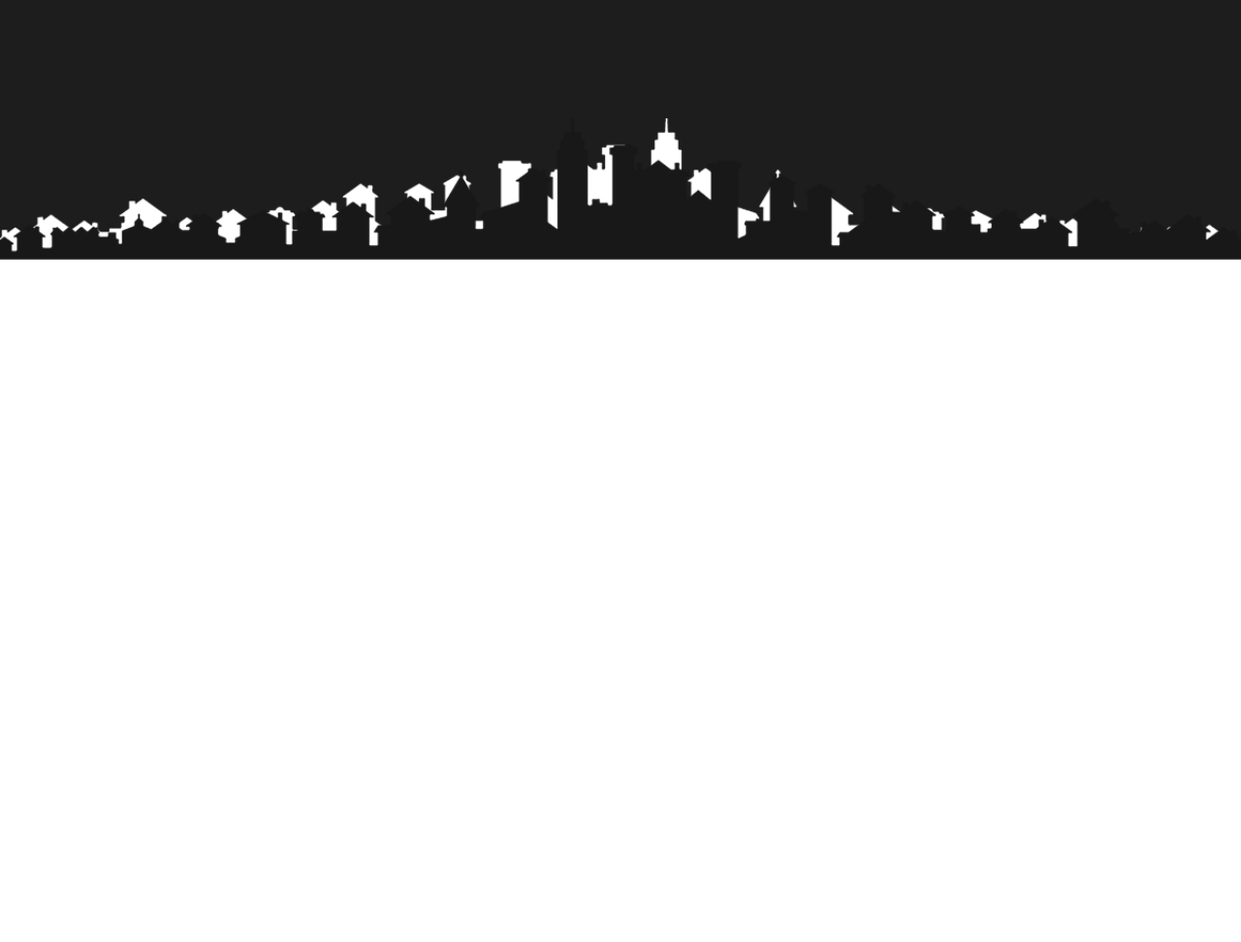
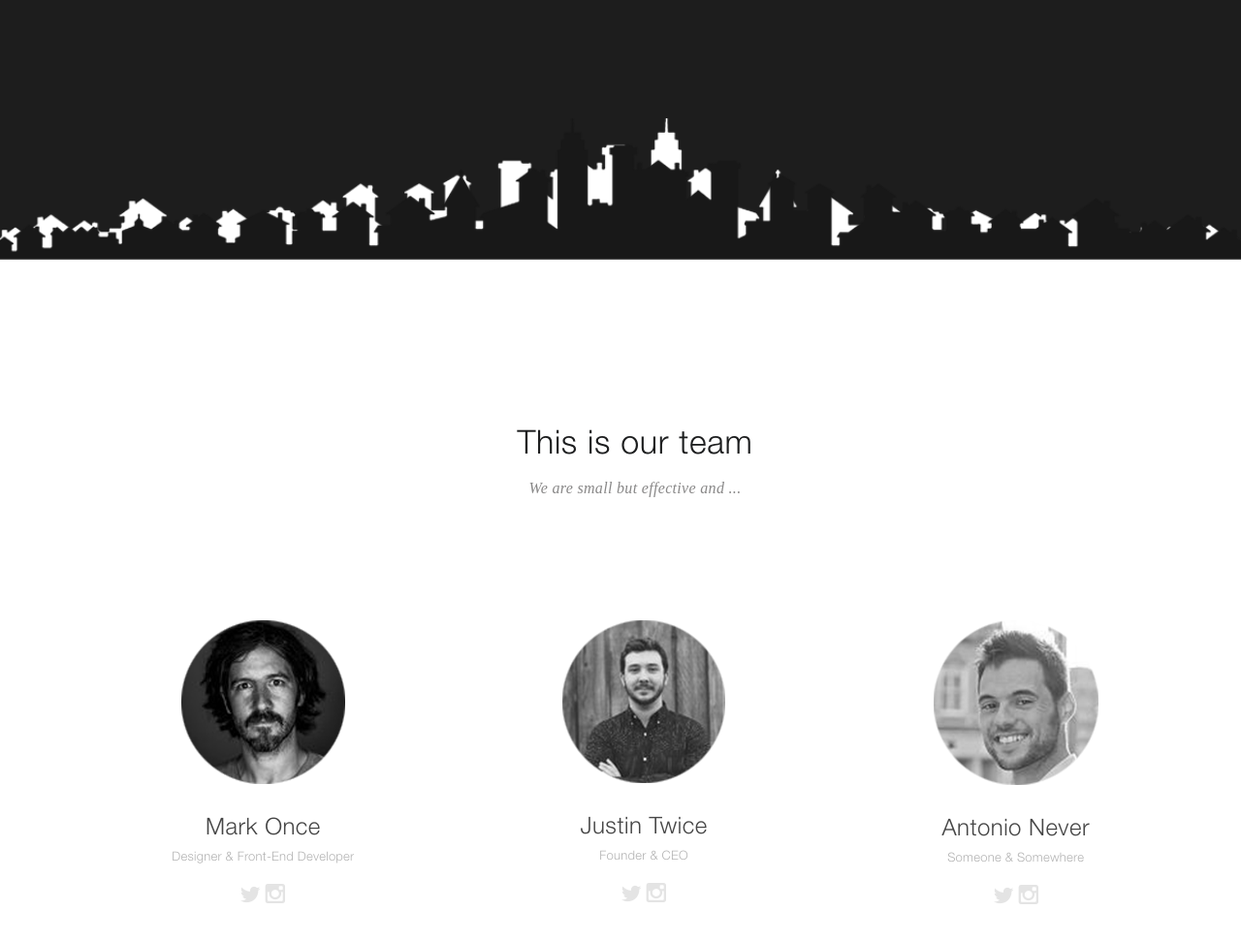
Before and after one commit to Madokadoka/emulsia, a plain HTML site: page index.html in a window 1280 px wide. Shown: the part 1494-2466 px from the top of the page at 97% size. Before the commit the page ends 1762 px from the top, so only its background shows below. Drawn offline with Linux system fonts and the light colour scheme.

Commit message:
Add files via upload

```diff
--- a/css/style.css
+++ b/css/style.css
@@ -92,6 +92,7 @@ background-size: contain, contain;
     grid-template-rows: max-content max-content;
     grid-template-columns: max-content max-content;
     grid-gap: 178px;
+    place-content: center center;
 }
 .about__item {
     width: 417px;
@@ -119,3 +120,62 @@ letter-spacing: 0.02em;
 line-height: 22px;
 color: #b7b7b7;
 }
+
+
+.team {
+height: 745px;
+text-align: center;
+}
+.block__head {
+}
+.block__title {
+    font-family: 'HelveticaNeuePro-Lt';
+font-size: 34px;
+font-weight: 400;
+letter-spacing: 0.02em;
+color: #1d1e1f;
+margin: 0;
+padding-top: 138px;
+margin-bottom: 13px;
+}
+.block__text {
+    font-family: 'Merriweather';
+    font-size: 16px;
+    font-weight: 300;
+    font-style: italic;
+    letter-spacing: 0.02em;
+    color: #898888;
+    margin: 0;
+}
+.team__inner {
+    display: flex;
+    justify-content: space-around;
+    padding-top: 127px;
+}
+.team__item {
+    text-align: center;
+}
+.team__item-img {
+    margin-bottom: 29px;
+}
+.team__item-title {
+    font-family: 'HelveticaNeuePro-Lt';
+font-size: 24px;
+font-weight: 400;
+letter-spacing: 0.02em;
+color: #464646;
+margin: 0;
+margin-bottom: 7px;
+}
+.team__item-text {
+    font-family: 'HelveticaNeuePro-Lt';
+font-size: 13px;
+font-weight: 400;
+letter-spacing: 0.02em;
+color: #b3b3b3;
+margin: 0;
+}
+.team__icon-box a {
+    font-size: 20px;
+    color: #e4e4e4;
+}
--- a/index.html
+++ b/index.html
@@ -16,7 +16,7 @@
                 <li class="menu__item active"><a href="#">Home</a></li>
                 <li class="menu__item"><a href="#">About Us</a></li>
                 <li class="menu__item"><a href="#">Team</a></li>
-                <li class="menu__item"><a href="#"><img src="/images/logo.png" alt="" class="logo"></a></li>
+                <li class="menu__item"><a href="#"><img src="images/logo.png" alt="" class="logo"></a></li>
                 <li class="menu__item"><a href="#">Services</a></li>
                 <li class="menu__item"><a href="#">Blog</a></li>
                 <li class="menu__item"><a href="#">Contact Us</a></li>
@@ -51,6 +51,60 @@
                     Begitus vit urna nulla.</div>
             </div>
         </div>
+<br>
+<br>
+<br>
+<br>
+<br>
+<br>
+<br>
+<br>
+<br>
+<br>
+<br>
+<br>
+<br>
+<br>
+<br>
+<br>
+<br>
+
+    <div class="team">
+        <div class="container">
+                <div class="block__head">
+                    <h2 class="block__title">This is our team</h2>
+                    <p class="block__text">We are small but effective and ...</p>
+                </div>
+                <div class="team__inner">
+                    <div class="team__item">
+                        <img class="team__item-img" src="images/1.png" alt="">
+                        <h3 class="team__item-title">Mark Once</h3>
+                        <p class="team__item-text">Designer & Front-End Developer</p>
+                        <div class="team__icon-box">
+                            <br>
+                    <a href="#"><img src="images/twitter_3213.png" alt=""></a>
+                    <a href="#"><img src="images/instagram_3212.png" alt=""></a>
+                    </div>
+                </div>
+        <div class="team__item">
+            <img class="team__item-img" src="images/2.png" alt="">
+            <h3 class="team__item-title">Justin Twice</h3>
+            <p class="team__item-text">Founder & CEO</p>
+            <div class="team__icon-box"></div>
+            <br>
+        <a href="#"><img src="images/twitter_3213.png" alt=""></a>
+        <a href="#"><img src="images/instagram_3212.png" alt=""></a>
+        </div>
+
+<div class="team__item">
+    <img class="team__item-img" src="images/3.png" alt="">
+    <h3 class="team__item-title">Antonio Never</h3>
+    <p class="team__item-text">Someone & Somewhere</p>
+    <div class="team__icon-box"></div>
+    <br>
+<a href="#"><img src="images/twitter_3213.png" alt=""></a>
+<a href="#"><img src="images/instagram_3212.png" alt=""></a>
+</div>
     </div>
 </div>
 </div>
```
Also changed, not shown: images/1.png (added), images/2.png (added), images/3.png (added), images/instagram_3212.png (added), images/twitter_3213.png (added).
